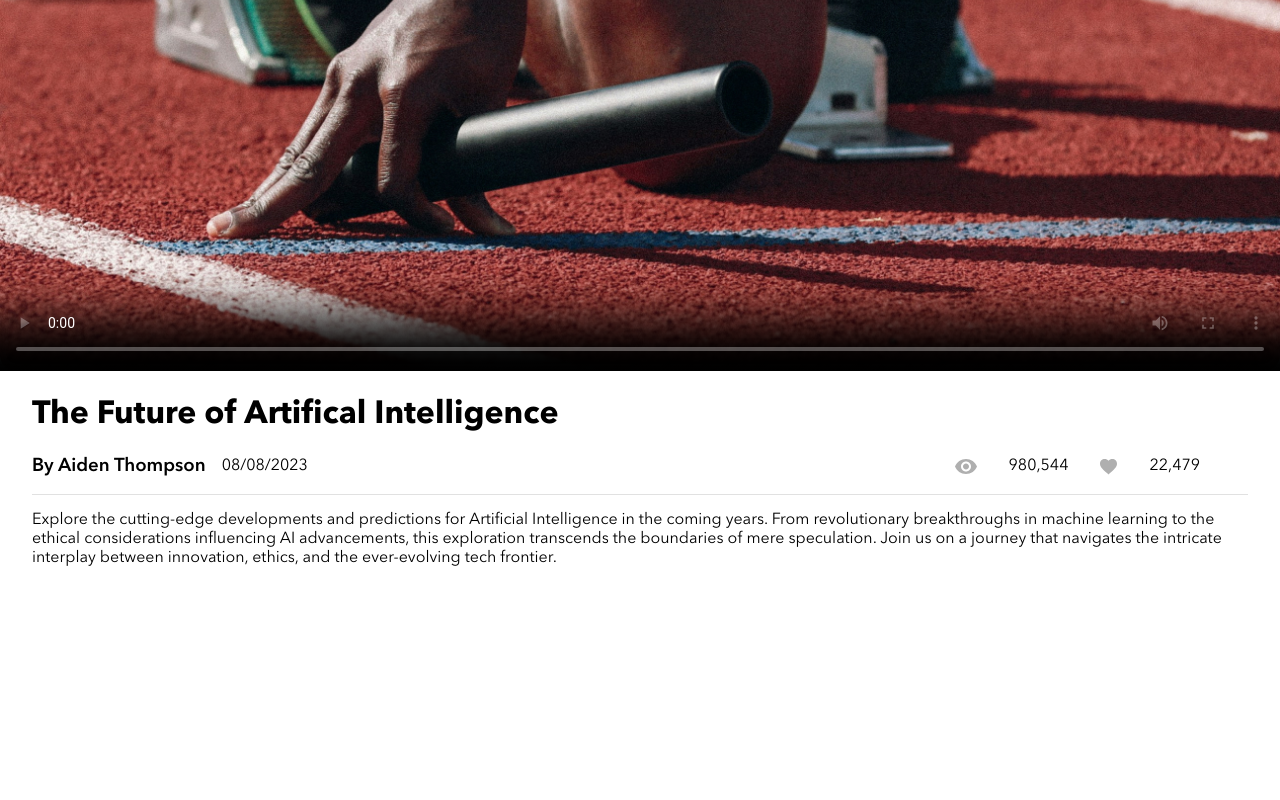
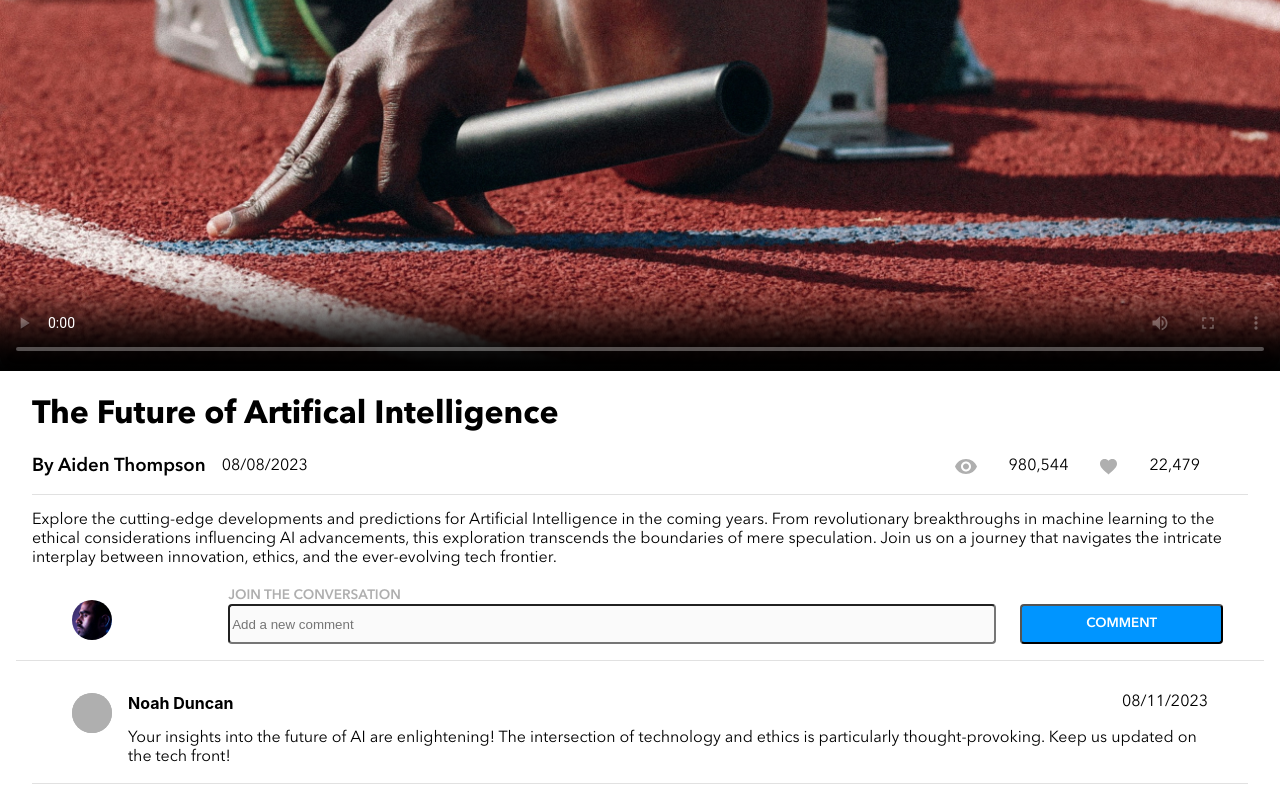
Before and after one commit to Starvingg/jovan-qeleshi-brainflix, a React (Create React App) app: page / in a window 1280 px wide. Shown: the part 385-1185 px from the top of the page. Before the commit the page ends 969 px from the top, so only its background shows below. Built offline with nearby package versions, Linux system fonts and the light colour scheme.

Commit message:
Add Video comments functionality

```diff
--- a/src/App.js
+++ b/src/App.js
@@ -1,5 +1,6 @@
-import logo from './logo.svg';
 import './app.scss'
+import CreateComment from './components/Comments/CreateComment/CreateComment';
+import DisplayComments from './components/Comments/DisplayComment/DisplayComment';
 import NavBar from './components/NavBar/NavBar';
 import VideoPlayer from './components/VideoPlayer/VideoPlayer';
 
@@ -9,7 +10,8 @@ function App() {
       <NavBar />
       <div className='bodyDiv'>
         <VideoPlayer />
-
+        <CreateComment />
+        <DisplayComments />
       </div>
     </>
   );
--- /dev/null
+++ b/src/components/Comments/CreateComment/CreateComment.js
@@ -0,0 +1,30 @@
+import "./CreateComment.scss"
+import profileImage from "../../../assets/images/Mohan-muruge.jpg"
+import commentIcon from "../../../assets/Icons/add_comment.svg"
+
+function CreateComment() {
+    return (
+        <>
+            <div className="createComment">
+
+                <div className="createComment-image">
+                    <img src={profileImage} />
+                </div>
+
+                <div className="createComment-commentBox">
+                    <div>
+                        <h3>JOIN THE CONVERSATION</h3>
+                        <form onSubmit={() => { }}>
+                            <input type='text' placeholder='Add a new comment' />
+                        </form>
+                    </div>
+                    <div className="createComment-commentBox-button">
+                        <button>COMMENT</button>
+                    </div>
+                </div>
+            </div>
+        </>
+    );
+}
+
+export default CreateComment;
--- /dev/null
+++ b/src/components/Comments/CreateComment/CreateComment.scss
@@ -0,0 +1,114 @@
+@use "../../../app.scss" as *;
+
+.createComment {
+
+    display: flex;
+    flex-direction: row;
+    justify-content: flex-start;
+    align-items: top;
+    padding: 0 3.5rem;
+    padding-bottom: 1rem;
+    margin:  1rem;
+    gap: 1rem;
+    border-bottom: 1px solid $Mercury;
+
+    @media (min-width: 768px) {
+        align-items: flex-end;
+    }
+
+
+    &-image{
+
+        margin: 0;
+        padding: 0;
+
+        img {
+            margin: 0;
+            margin-top: 1rem;
+            padding: 0;
+            width: 2.5rem;
+            height: 2.5rem;
+            border-radius: 50%;
+            object-fit: cover;
+        }
+    }
+
+
+    &-commentBox{
+
+        width: 85%;
+        display: flex;
+        flex-direction: column;
+
+        @media (min-width: 768px) {
+            display: flex;
+            flex-direction: row;
+            justify-content: flex-end;
+            align-items: flex-end;
+            gap: 0;
+            margin-right: 0;
+            margin-left: 10%
+        }
+
+        div {
+            display: flex;
+            flex-direction: column;
+        }
+
+        h3{
+            font-size: .85rem;
+            padding: 0;
+            margin: 0;
+            color: $Silver;
+        }
+
+        form {
+            margin-right: .5rem;
+            width: 100%;
+
+
+            @media (min-width: 768px) {
+                height: 2.5rem;
+                width: 60vw;
+            }
+
+            input {
+                border-radius: 4px;
+                background-color: $Alabaster;
+                width: 100%;
+                height: 8rem;
+                margin: 0;
+
+                @media (min-width: 768px) {
+                    width: 100%;
+                    height: 2.5rem;
+                }
+            }
+        }
+
+        &-button {
+
+            width: 100%;
+            margin-top: .5rem;
+
+            @media (min-width: 768px) {
+                width: 100%;
+            }
+
+            button {
+                background-color: $BrainFlix-Blue;
+                font-family: $Demi-Font;
+                color: white;
+                width: 100%;
+                height: 2.5rem;
+                border-radius: 4px;
+
+                @media (min-width: 768px) {
+                    padding: 0 3rem;
+                    margin: 0 1rem;
+                }
+            }
+        }
+
+    }
+}
--- /dev/null
+++ b/src/components/Comments/DisplayComment/DisplayComment.js
@@ -0,0 +1,32 @@
+import "./DisplayComment.scss"
+
+function DisplayComments() {
+    return (
+        <>
+            <div className="comment">
+
+                <div className="comment-image">
+                    <div>
+                        <div>
+
+                        </div>
+                    </div>
+                </div>
+
+                <div className="comment-information">
+
+                    <div className="comment-information-nameDate">
+                        <h4>Noah Duncan</h4>
+                        <p>08/11/2023</p>
+                    </div>
+                        <div className="comment-information-commentInfo">
+                            <p>Your insights into the future of AI are enlightening! The intersection of technology and ethics is particularly thought-provoking. Keep us updated on the tech front!</p>
+                        </div>
+                </div>
+            </div>
+
+        </>
+    );
+}
+
+export default DisplayComments;
--- /dev/null
+++ b/src/components/Comments/DisplayComment/DisplayComment.scss
@@ -0,0 +1,45 @@
+@use "../../../app.scss" as *;
+
+.comment{
+
+    display: flex;
+    flex-direction: row;
+    justify-content: flex-start;
+    align-items: top;
+    padding: 0 2.5rem;
+    margin:  2rem;
+    gap: 1rem;
+    border-bottom: 1px solid $Mercury;
+
+    &-image{
+
+        div{
+            width: 2.5rem;
+            height: 2.5rem;
+            border-radius: 50%;
+            background-color: #AFAFAF;
+        }
+    }
+
+    &-information{
+
+        &-nameDate {
+            display: flex;
+            flex-direction: row;
+            justify-content: space-between;
+
+            h4{
+                margin: 0;
+                padding: 0;
+            }
+
+            p {
+                margin: 0;
+                padding: 0;
+            }
+
+        }
+
+    }
+
+}
```
